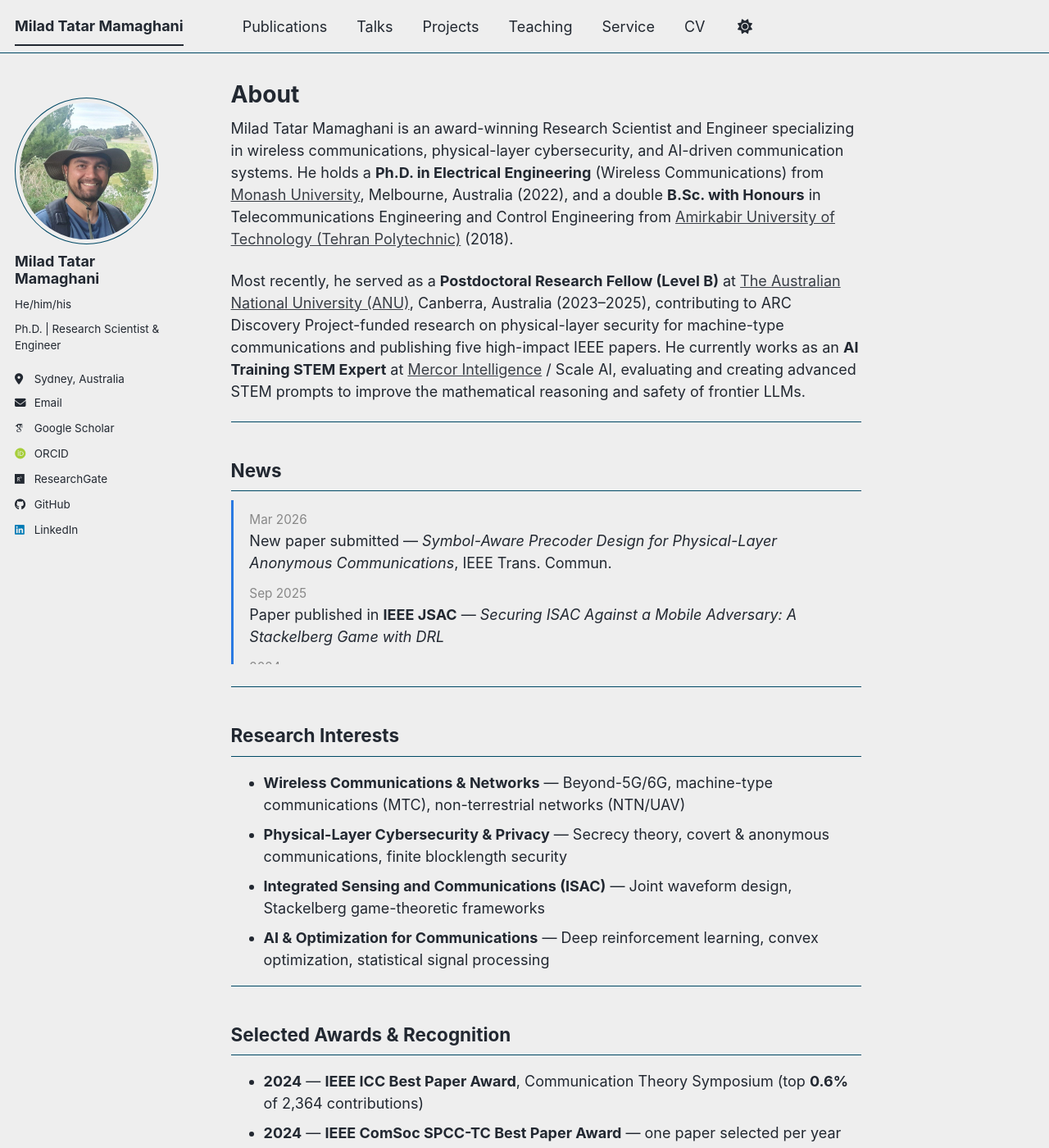
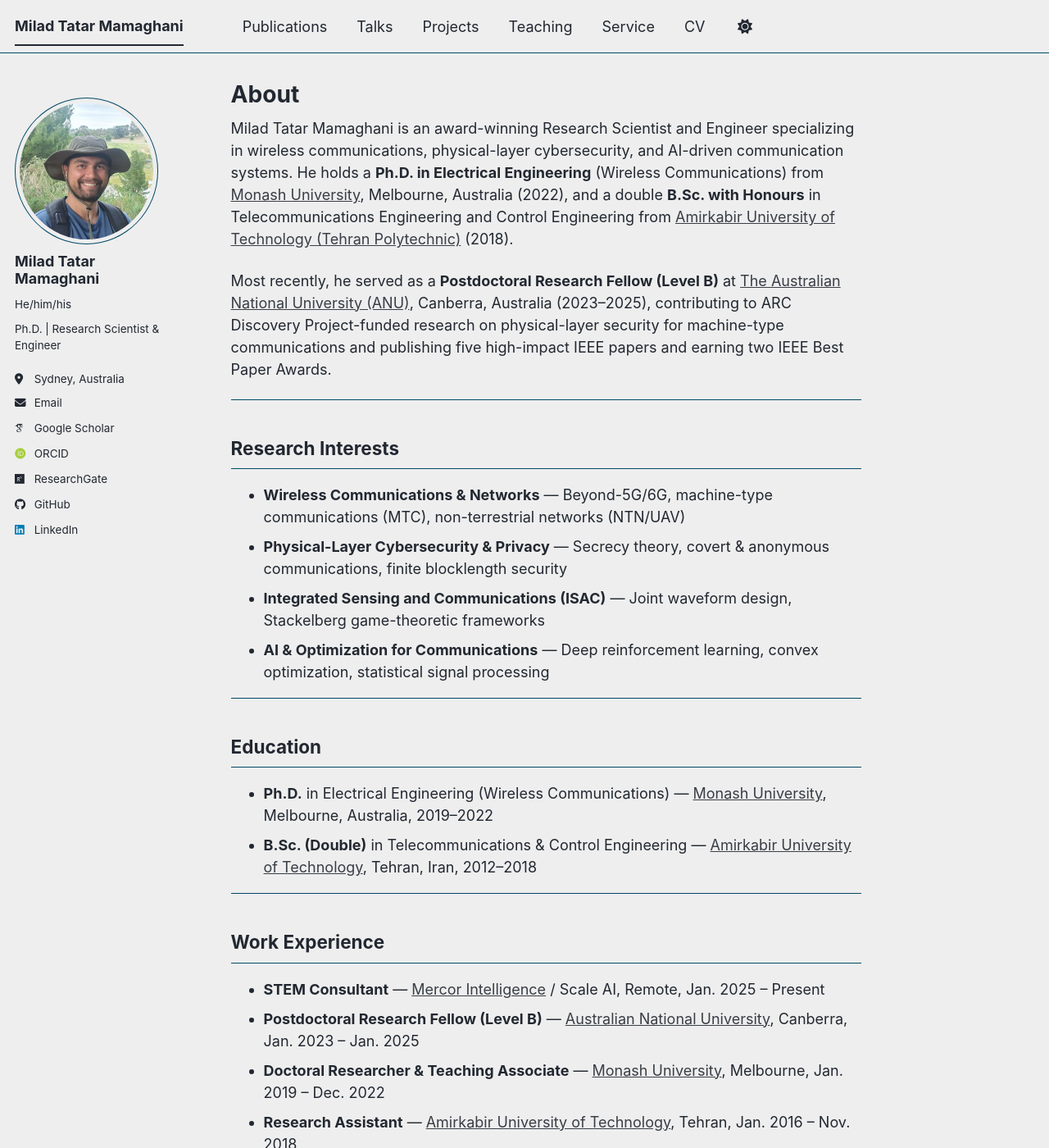
Before and after one commit to miladtm94/miladtm94.github.io, a Jekyll site: the page built from _pages/about.md, in a window 1280 px wide and 1400 px high. Shown: the whole window at 82% size. Built offline with Jekyll 4.4.1, drawn with Linux system fonts in a browser that asks for light colours; some web fonts are replaced; a script bundle is joined from its source files by our own code; library files that are not in the unit come from our copies; some of the changed text lies outside the part shown.

Commit message:
Simplify Education and Work Experience sections on about page

```diff
--- a/_pages/about.md
+++ b/_pages/about.md
@@ -9,13 +9,63 @@ redirect_from:
 
 Milad Tatar Mamaghani is an award-winning Research Scientist and Engineer specializing in wireless communications, physical-layer cybersecurity, and AI-driven communication systems. He holds a **Ph.D. in Electrical Engineering** (Wireless Communications) from [Monash University](https://www.monash.edu/), Melbourne, Australia (2022), and a double **B.Sc. with Honours** in Telecommunications Engineering and Control Engineering from [Amirkabir University of Technology (Tehran Polytechnic)](http://aut.ac.ir/) (2018).
 
-Most recently, he served as a **Postdoctoral Research Fellow (Level B)** at [The Australian National University (ANU)](https://www.anu.edu.au/), Canberra, Australia (2023–2025), contributing to ARC Discovery Project-funded research on physical-layer security for machine-type communications and publishing five high-impact IEEE papers. He currently works as an **AI Training STEM Expert** at [Mercor Intelligence](https://mercor.com/) / Scale AI, evaluating and creating advanced STEM prompts to improve the mathematical reasoning and safety of frontier LLMs.
+Most recently, he served as a **Postdoctoral Research Fellow (Level B)** at [The Australian National University (ANU)](https://www.anu.edu.au/), Canberra, Australia (2023–2025), contributing to ARC Discovery Project-funded research on physical-layer security for machine-type communications and publishing five high-impact IEEE papers and earning two IEEE Best Paper Awards.
+
+
+---
+
+## Research Interests
+
+- **Wireless Communications & Networks** — Beyond-5G/6G, machine-type communications (MTC), non-terrestrial networks (NTN/UAV)
+- **Physical-Layer Cybersecurity & Privacy** — Secrecy theory, covert & anonymous communications, finite blocklength security
+- **Integrated Sensing and Communications (ISAC)** — Joint waveform design, Stackelberg game-theoretic frameworks
+- **AI & Optimization for Communications** — Deep reinforcement learning, convex optimization, statistical signal processing
+
+---
+
+## Education
+
+- **Ph.D.** in Electrical Engineering (Wireless Communications) &mdash; [Monash University](https://www.monash.edu/), Melbourne, Australia, 2019–2022
+- **B.Sc. (Double)** in Telecommunications & Control Engineering &mdash; [Amirkabir University of Technology](http://aut.ac.ir/), Tehran, Iran, 2012–2018
+
+---
+
+## Work Experience
+
+- **STEM Consultant** &mdash; [Mercor Intelligence](https://mercor.com/) / Scale AI, Remote, Jan. 2025 – Present
+- **Postdoctoral Research Fellow (Level B)** &mdash; [Australian National University](https://www.anu.edu.au/), Canberra, Jan. 2023 – Jan. 2025
+- **Doctoral Researcher & Teaching Associate** &mdash; [Monash University](https://www.monash.edu/), Melbourne, Jan. 2019 – Dec. 2022
+- **Research Assistant** &mdash; [Amirkabir University of Technology](http://aut.ac.ir/), Tehran, Jan. 2016 – Nov. 2018
+
+---
+
+## Selected Awards  & Recognition
+
+- **2024** &mdash; **IEEE ICC Best Paper Award** — top 0.6% of 2,364 contributions
+- **2024** &mdash; **IEEE ComSoc SPCC-TC Best Paper Award** — one paper selected per year
+- **2024** &mdash; **Australian Global Talent** — national recognition for innovation
+- **2023** &mdash; ECR International Travel Grant, ANU (AUD 3,000)
+- **2022** &mdash; Exceptional Ph.D. Thesis Evaluation, Monash University
+- **2022** &mdash; Postgraduate Publications Award, Monash University (AUD 5,000)
+- **2019–2022** &mdash; Monash Graduate Scholarship + International Tuition Scholarship
+- **2012** &mdash; Ranked **Top 0.2%**, Iran's Nationwide University Entrance Exam
+
+
+---
+
+## Skills
+
+- **Programming** &mdash; Python, MATLAB, C/C++
+- **ML / Deep Learning** &mdash; TensorFlow, PyTorch, Scikit-learn, Keras
+- **Wireless & SDR** &mdash; 5G/NR, MIMO, OFDM, IEEE 802.11, 3GPP, GNU Radio
+- **Engineering Tools** &mdash; LabVIEW, Simulink, VHDL, FPGA, Git, GitHub
+- **Languages** &mdash; English (Fluent), Persian/Farsi (Bilingual), Azerbaijani (Native)
 
 ---
 
 ## News
 
-<div style="border-left:3px solid #2a7ae2; padding-left:1.1em; margin:0.5em 0 1.5em 0; max-height:200px; overflow-y:auto;">
+<div style="border-left:3px solid #2a7ae2; padding-left:1.1em; margin:0.5em 0 1.5em 0; max-height:150px; overflow-y:auto;">
 
 <p style="margin:0.5em 0;"><span style="color:#888; font-size:0.85em;">Mar 2026</span><br>
 New paper submitted — <em>Symbol-Aware Precoder Design for Physical-Layer Anonymous Communications</em>, IEEE Trans. Commun.</p>
@@ -37,44 +87,3 @@ Awarded <strong>Australian Global Talent Visa</strong> — recognized as nationa
 Paper published in <strong>IEEE Trans. Wireless Commun.</strong> — <em>Secure Short-Packet Communications via UAV-Enabled Mobile Relaying</em></p>
 
 </div>
-
----
-
-## Research Interests
-
-- **Wireless Communications & Networks** — Beyond-5G/6G, machine-type communications (MTC), non-terrestrial networks (NTN/UAV)
-- **Physical-Layer Cybersecurity & Privacy** — Secrecy theory, covert & anonymous communications, finite blocklength security
-- **Integrated Sensing and Communications (ISAC)** — Joint waveform design, Stackelberg game-theoretic frameworks
-- **AI & Optimization for Communications** — Deep reinforcement learning, convex optimization, statistical signal processing
-
----
-
-## Selected Awards & Recognition
-
-- **2024** &mdash; **IEEE ICC Best Paper Award**, Communication Theory Symposium (top **0.6%** of 2,364 contributions)
-- **2024** &mdash; **IEEE ComSoc SPCC-TC Best Paper Award** — one paper selected per year globally
-- **2024** &mdash; **Australian Global Talent Visa** — nationally significant talent recognition
-- **2023** &mdash; ECR International Travel Grant, ANU (AUD 3,000)
-- **2022** &mdash; Exceptional Ph.D. Thesis Evaluation, Monash University
-- **2022** &mdash; Postgraduate Publications Award, Monash University (AUD 5,000)
-- **2019–2022** &mdash; Monash Graduate Scholarship + International Tuition Scholarship
-- **2012** &mdash; Ranked **Top 0.2%**, Iran's Nationwide University Entrance Exam
-
----
-
-<!-- ## Highlights
-
-- <i class="fas fa-fw fa-graduation-cap"></i>&nbsp; 17+ publications in top-tier IEEE journals and conferences &middot; [**Google Scholar**](https://scholar.google.com/citations?user=aAbVeNwAAAAJ&hl=en) &middot; [**ORCID**](https://orcid.org/0000-0002-3953-7230)
-- <i class="fas fa-fw fa-code"></i>&nbsp; Expert in Python, MATLAB, C/C++, TensorFlow, PyTorch, SDR
-- <i class="fas fa-fw fa-users"></i>&nbsp; IEEE Member; 142+ peer reviews across 25+ international journals and conferences
-- <i class="fas fa-fw fa-language"></i>&nbsp; English (Fluent), Persian/Farsi & Azerbaijani (Native)
-
---- -->
-
-<!-- ## Contact
-
-<a href="mailto:milad.tatarmamaghani@gmail.com" class="btn btn--primary"><i class="fas fa-envelope"></i>&nbsp; milad.tatarmamaghani@gmail.com</a>
-&nbsp;
-<a href="/cv/" class="btn btn--inverse"><i class="fas fa-file-pdf"></i>&nbsp; View CV</a>
-&nbsp;
-<a href="https://scholar.google.com/citations?user=aAbVeNwAAAAJ&hl=en" class="btn btn--inverse" target="_blank"><i class="fas fa-graduation-cap"></i>&nbsp; Google Scholar</a> -->
```
